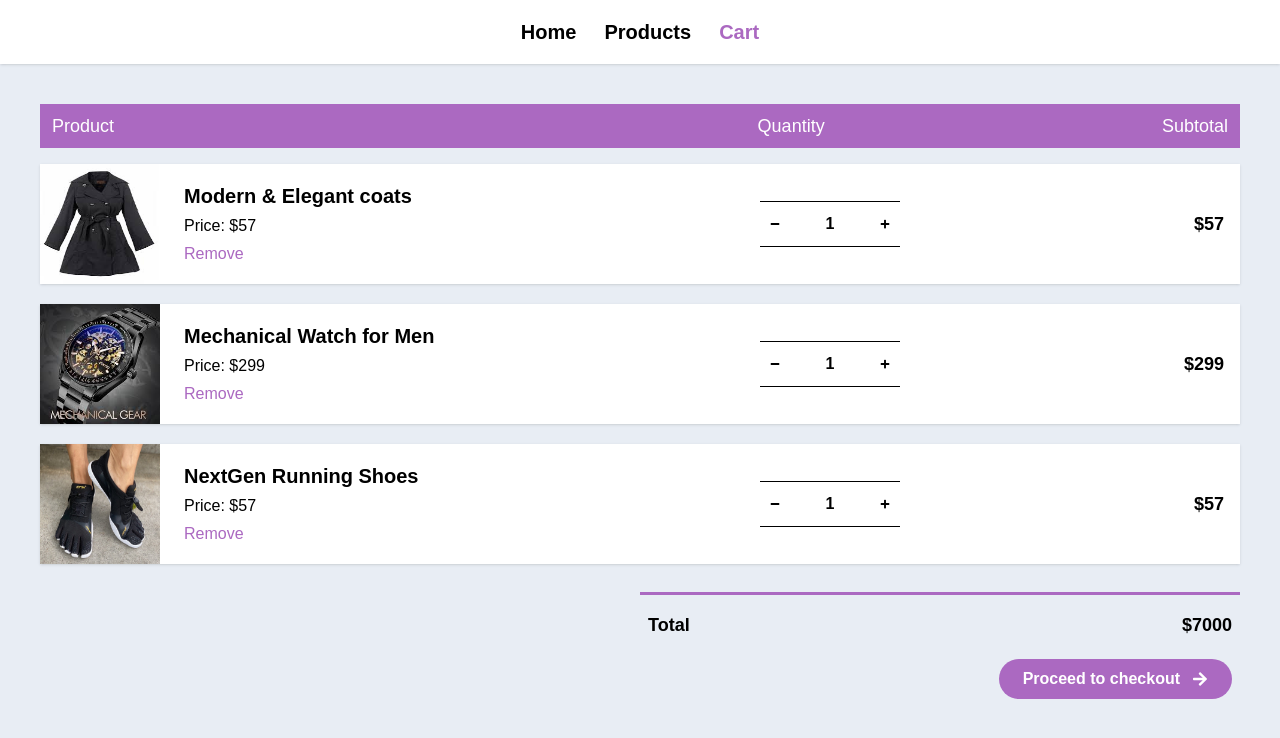
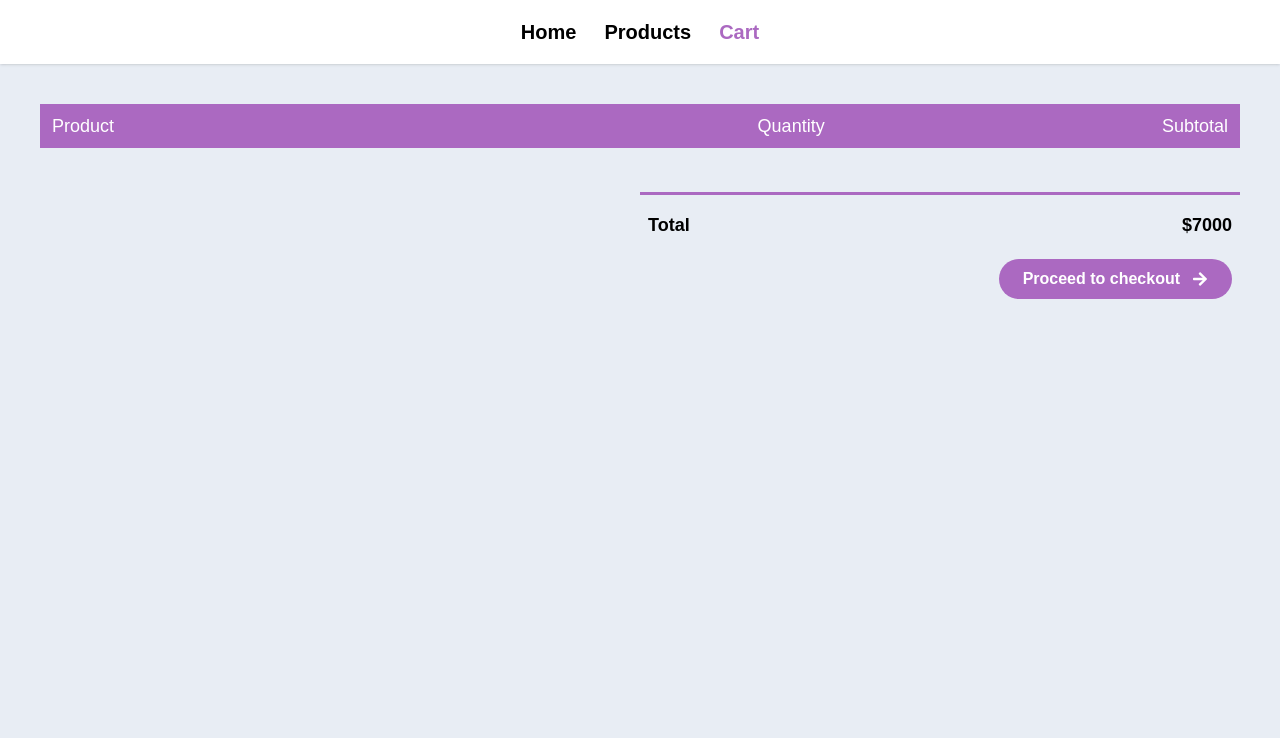
Before and after one commit to Aturinda-D/simple-ecommerce-app, a React (Vite) app: page /cart in a window 1280 px wide. Shown: the top 738 px of the page. Built offline with nearby package versions, Linux system fonts and the light colour scheme.

Commit message:
Feat: Added cart functionality

```diff
--- a/src/components/Product.tsx
+++ b/src/components/Product.tsx
@@ -1,9 +1,19 @@
 import type React from "react";
-import { useDispatch } from "react-redux";
+import { useDispatch, useSelector } from "react-redux";
 import type { productType } from "../temporary/products.dummy";
+import type { RootState } from "../redux/store";
 
 const Product: React.FC<productType> = ({ ...props }) => {
   const dispatch = useDispatch();
+  const cart = useSelector((state: RootState) => state.cart);
+  const cartIncludesItem = cart?.some((item) => item.id === props.id);
+  const handleOnClick = () => {
+    if (cartIncludesItem) {
+      dispatch({ type: "cart/delete", payload: props.id });
+    } else {
+      dispatch({ type: "cart/add", payload: { ...props, quantity: 1 } });
+    }
+  };
   return (
     <div className="min-h-100 max-w-80 flex flex-col gap-2 bg-white rounded-[15px] shadow ">
       <div
@@ -15,12 +25,10 @@ const Product: React.FC<productType> = ({ ...props }) => {
         ${props?.price}
       </p>
       <button
-        onClick={() =>
-          dispatch({ type: "cart/add", payload: { ...props, quantity: 1 } })
-        }
-        className="w-fit mt-auto ml-auto mr-3 mb-3 py-2 px-4 bg-[var(--accent-1)] rounded-xl text-white font-semibold text-[16px]"
+        onClick={handleOnClick}
+        className="w-fit mt-auto ml-auto mr-3 mb-3 py-2 px-4 bg-[var(--accent-1)] rounded-xl text-white font-semibold text-[16px] cursor-pointer active:brightness-90"
       >
-        Add to cart
+        {cartIncludesItem ? "Remove from cart" : "Add to cart"}
       </button>
     </div>
   );
--- a/src/components/ProductInCart.tsx
+++ b/src/components/ProductInCart.tsx
@@ -1,10 +1,10 @@
 import React from "react";
-import type { productType } from "../temporary/products.dummy";
 import QuantityInput from "./QuantityInput";
+import type { CartItem } from "../redux/slice";
+import { useDispatch } from "react-redux";
 
-const ProductInCart: React.FC<productType> = ({ ...props }) => {
-  const [quantity, setQuantity] = React.useState<number>(1);
-
+const ProductInCart: React.FC<CartItem> = ({ ...props }) => {
+  const dispatch = useDispatch();
   return (
     <div className="min-h-30 flex justify-between items-center bg-white shadow">
       <div className="h-full w-fit flex">
@@ -14,15 +14,24 @@ const ProductInCart: React.FC<productType> = ({ ...props }) => {
           <h4 className="text-[16px] text-black font-normal">
             Price: ${props.price}
           </h4>
-          <button className="text-[var(--accent-1)] font-medium cursor-pointer hover:underline">
+          <button
+            className="text-[var(--accent-1)] font-medium cursor-pointer hover:underline"
+            onClick={() =>
+              dispatch({ type: "cart/delete", payload: props?.id })
+            }
+          >
             Remove
           </button>
         </div>
       </div>
       <div className="w-2/5 flex justify-between items-center">
-        <QuantityInput quantity={quantity} setQuantity={setQuantity} />
+        <QuantityInput
+          productId={props?.id}
+          quantity={props?.quantity}
+          dispatch={dispatch}
+        />
         <h4 className="pr-4 text-black text-lg font-semibold">
-          ${props.price * (isNaN(quantity) ? 0 : quantity)}
+          ${props.price * (isNaN(props?.quantity) ? 0 : props?.quantity)}
         </h4>
       </div>
     </div>
--- a/src/components/QuantityInput.tsx
+++ b/src/components/QuantityInput.tsx
@@ -1,36 +1,39 @@
 import React from "react";
 import { FaMinus, FaPlus } from "react-icons/fa";
+import type { AppDispatch } from "../redux/store";
 
 type quantityInputProps = {
+  productId: number;
   quantity: number;
-  setQuantity: React.Dispatch<React.SetStateAction<number>>;
+  dispatch: AppDispatch;
 };
 
 const QuantityInput: React.FC<quantityInputProps> = ({
+  productId,
   quantity,
-  setQuantity,
+  dispatch,
 }) => {
   const handleBlur = (e: React.FocusEvent<HTMLInputElement>) => {
     const value = parseInt(e.target.value);
     if (isNaN(value) || value === 0) {
-      setQuantity(1);
+      dispatch({ type: "cart/update", payload: [productId, 1] });
     }
   };
+
   const handleQuantityChange = (type: string) => {
     switch (type) {
       case "add":
-        setQuantity((prevState) => prevState + 1);
+        dispatch({ type: "cart/update", payload: [productId, quantity + 1] });
         break;
       case "subtract":
         if (quantity - 1 <= 0) {
           return;
         } else {
-          setQuantity((prevState) => prevState - 1);
+          dispatch({ type: "cart/update", payload: [productId, quantity - 1] });
         }
         break;
       default:
-        setQuantity(1);
-        break;
+        dispatch({ type: "cart/update", payload: [productId, 1] });
     }
   };
   return (
@@ -49,7 +52,10 @@ const QuantityInput: React.FC<quantityInputProps> = ({
         value={quantity}
         className="w-20 px-1 py-1.5 text-black text-center font-semibold bg-transparent focus:outline-0"
         onChange={(e: React.ChangeEvent<HTMLInputElement>) =>
-          setQuantity(parseInt(e.target.value))
+          dispatch({
+            type: "cart/update",
+            payload: [productId, parseInt(e.target.value)],
+          })
         }
         onBlur={handleBlur}
       />
--- a/src/pages/Cart.tsx
+++ b/src/pages/Cart.tsx
@@ -1,8 +1,10 @@
 import { FaArrowRight } from "react-icons/fa";
 import ProductInCart from "../components/ProductInCart";
-import sampleProducts from "../temporary/products.dummy";
+import { useSelector } from "react-redux";
+import type { RootState } from "../redux/store";
 
 const Cart = () => {
+  const cartData = useSelector((state: RootState) => state.cart);
   return (
     <div className="p-10">
       <div className="bg-[var(--accent-1)] py-2 px-3 text-white text-lg font-medium capitalize flex justify-between items-center ">
@@ -13,12 +15,14 @@ const Cart = () => {
         </div>
       </div>
       <div className="my-4 flex flex-col gap-5">
-        {sampleProducts?.slice(0, 3).map((product) => (
+        {cartData?.map((product) => (
           <ProductInCart
+            key={product?.id}
             id={product?.id}
             image={product?.image}
             title={product?.title}
             price={product?.price}
+            quantity={product?.quantity}
           />
         ))}
       </div>
--- a/src/pages/Products.tsx
+++ b/src/pages/Products.tsx
@@ -31,6 +31,7 @@ const Products = () => {
         <input
           type="text"
           value={searchValue}
+          placeholder="Your dream product awaits you..."
           onChange={handleSearchChange}
           className="w-full h-full p-5 text-lg text-gray-700 font-semibold bg-white shadow-md focus:border-2 border-[var(--accent-1)] rounded-full focus:outline-0"
         />
--- a/src/redux/slice.ts
+++ b/src/redux/slice.ts
@@ -1,13 +1,15 @@
 export type CartItem = {
-  id: string;
-  name: string;
+  id: number;
+  title: string;
+  image: string;
   price: number;
   quantity: number;
 };
 type Action =
   | { type: "cart/get" }
   | { type: "cart/add"; payload: CartItem }
-  | { type: "cart/delete"; payload: string }
+  | { type: "cart/delete"; payload: number }
+  | { type: "cart/update"; payload: number[] }
   | { type: string; payload?: any };
 
 const CartReducer = (state: CartItem[] = [], action: Action) => {
@@ -21,6 +23,14 @@ const CartReducer = (state: CartItem[] = [], action: Action) => {
     case "cart/delete":
       return state.filter((item) => item.id !== action.payload);
 
+    case "cart/update":
+      return state.map((item) => {
+        if (item.id === action.payload[0]) {
+          return { ...item, quantity: action.payload[1] };
+        }
+        return item;
+      });
+
     default:
       return state;
   }
```
